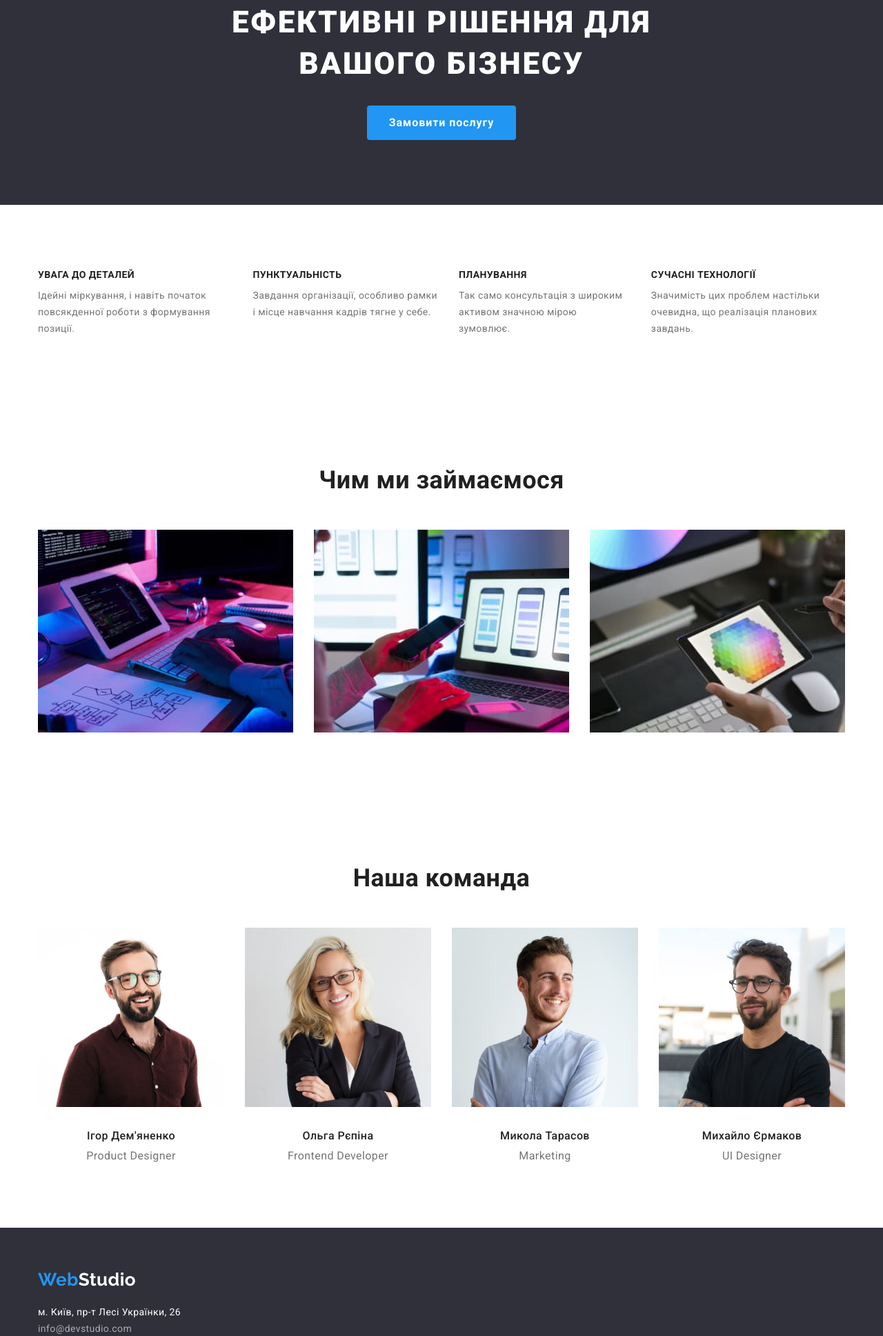
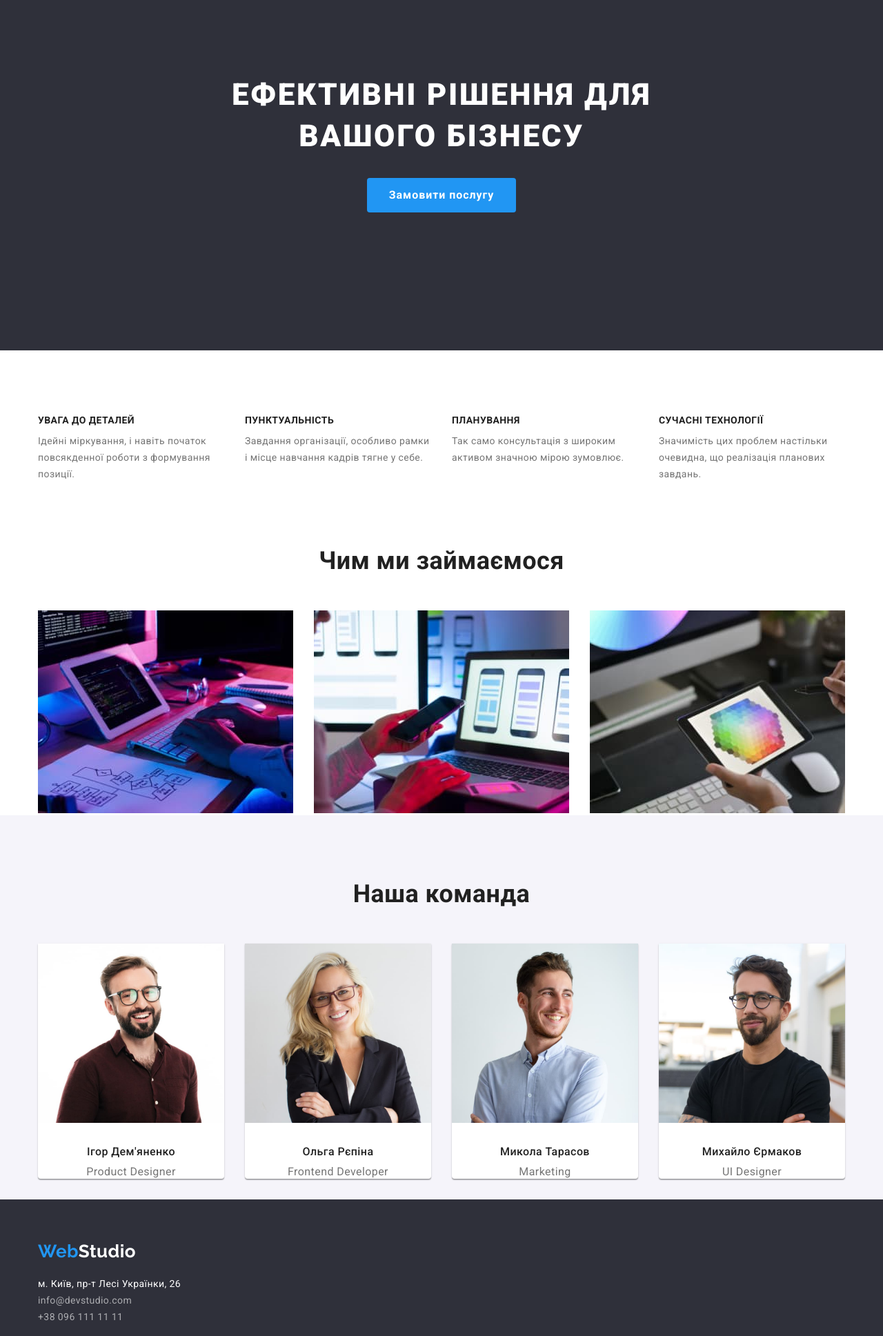
Before and after one commit to rohovenko/goit-markup-hw-03, a plain HTML site: page index.html in a window 1280 px wide. Shown: the part 172-2109 px from the top of the page at 69% size. Drawn offline with nearby package versions, Linux system fonts and the light colour scheme.

Commit message:
homework part2

```diff
--- a/css/styles.css
+++ b/css/styles.css
@@ -27,6 +27,11 @@ h1,h2,h3,h4,h5,h6,ul,p{
 .link{
     text-decoration: none;
 }
+.img{
+    display: block;
+    max-width: 100%;
+    height: auto;
+}
 
 /* контейнер */
 .container{
@@ -41,7 +46,6 @@ h1,h2,h3,h4,h5,h6,ul,p{
 /* ________________секція______________________ */
 .section{
     padding-top: 94px;
-    padding-bottom: 94px;
 }
 
 .section-title{
@@ -54,17 +58,16 @@ text-align: center;
 /* ________________хедер_________________ */
 .header{
     border-bottom: 1px solid #ECECEC;
+    padding: 24px 0;
 }
 .header-flex{
     display: flex;
     align-items: center;
-    margin-top: 24px;
-    margin-bottom: 25px;
+
 
 }
 .site-nav{
     display: flex;
-    margin-left: 93px;
 }
 .site-nav .item + .item{
     margin-left: 50px;
@@ -79,6 +82,7 @@ text-align: center;
 }
 
 .logo{
+    margin-right: 93px;
     color: #000000;
     font-family: 'Raleway';
     font-weight: 700;
@@ -115,16 +119,20 @@ text-align: center;
     }
     .bgc{
         background-color: #2F303A;
+        padding: 200px;
     }
 
     /* ___________________футер__________________________ */
-.addres{
-    margin-top: 20px;
-    padding-bottom: 60px;
+.footer{
+    background-color: #2F303A;
+    padding: 60px 0;
 }
+
+
     .logo-footer{
         display: block;
-    padding-top: 60px;
+        margin-bottom: 20px;
+
 
     color: var(--secondary-text-color);
     font-family: 'Raleway';
@@ -151,6 +159,9 @@ color: rgba(255, 255, 255, 0.6);
 
 /* __________________герой_________________________ */
 .hero-title{
+    width: 696px;
+    margin-left: auto;
+    margin-right: auto;
 color: var(--secondary-text-color);
 font-weight: 900;
 font-size: 44px;
@@ -178,6 +189,9 @@ letter-spacing: 0.06em;
 /* ____________________наші переваги___________________ */
 .advantages-flex{
     display: flex;
+}
+.advantages-flex .item{
+    width: 270px;
 }
 .advantages-flex .item + .item{
     margin-left: 30px;
@@ -209,9 +223,19 @@ line-height: 1.71;
 
 
 /* _____________________наша команда________________________ */
+.team{
+    background-color: #F5F4FA;
+}
 .team-flex{
     display: flex;
     margin-top: 50px;
+}
+.team-flex .item{
+    margin-bottom: 30px;
+
+    background: #FFFFFF;
+box-shadow: 0px 1px 3px rgba(0, 0, 0, 0.12), 0px 1px 1px rgba(0, 0, 0, 0.14), 0px 2px 1px rgba(0, 0, 0, 0.2);
+border-radius: 0px 0px 4px 4px;
 }
 .team-flex .item + .item{
     margin-left: 30px;
@@ -233,6 +257,9 @@ line-height: 1.18;
 }
 
 /* _____________кнопки "наші проекти"_______________________ */
+.section-project{
+    padding: 94px 0;
+}
 .button-flex{
     display: flex;
     justify-content: center;
--- a/index.html
+++ b/index.html
@@ -34,8 +34,11 @@
 
         <!--____________герой_____________-->
         <section class="hero bgc section">
-            <h1 class="hero-title">Ефективні рішення для <br> вашого бізнесу</h1>
-            <button type="button" class="button">Замовити послугу</button>
+            <div>
+                <h1 class="hero-title">Ефективні рішення для вашого бізнесу</h1>
+                <button type="button" class="button">Замовити послугу</button>
+            </div>
+
         </section>
 
         <!--___________наші переваги_____________-->
@@ -66,8 +69,8 @@
 
         <!--____________Чим ми займаємося_______________-->
         <section class="section">
-            <h2 class="section-title">Чим ми займаємося</h2>
             <div class="container">
+                <h2 class="section-title">Чим ми займаємося</h2>
                 <ul class="list project-flex">
                  <li class="item"><img src="./images/about/img1.jpg" alt="Клавіатура" width="370" height="294"></li>
                  <li class="item"><img src="./images/about/img2.jpg" alt="Телефон" width="370" height="294"></li>
@@ -78,9 +81,9 @@
         </section>
 
         <!--______________Наша команда_______________-->
-        <section class="section">
-            <h2 class="section-title">Наша команда</h2>
+        <section class="section team">
             <div class="container">
+                <h2 class="section-title">Наша команда</h2>
                 <ul class="list team-flex">
                     <li class="item"><img src="./images/team/img1.jpg" alt="Бородань в окулярах" width="270" height="260">
                         <h3 class="team-title">Ігор Дем'яненко</h3>
@@ -105,11 +108,11 @@
     </main>
 
 <!-- __________футер______________ -->
-    <footer class="bgc">
+    <footer class="footer">
         <div class="container">
             <a href="./index.html" class="logo-footer link"><span class="logo-footer-web">Web</span>Studio</a>
             <address>
-                <ul class="list addres">
+                <ul class="list">
                     <li><a href="https://goo.gl/maps/w9s5J1ihxV17ay8fA" target="_blank" rel="noreferrer noopener" class="footer-address link">м. Київ, пр-т Лесі Українки, 26</a></li>
                     <li><a href="mailto:info@devstudio.com" class="footer-contacts link">info@devstudio.com</a></li>
                     <li><a href="tel:+380961111111" class="footer-contacts link">+38 096 111 11 11</a></li>
```
Also changed, not shown: portfolio.html (+5 -4 lines).
